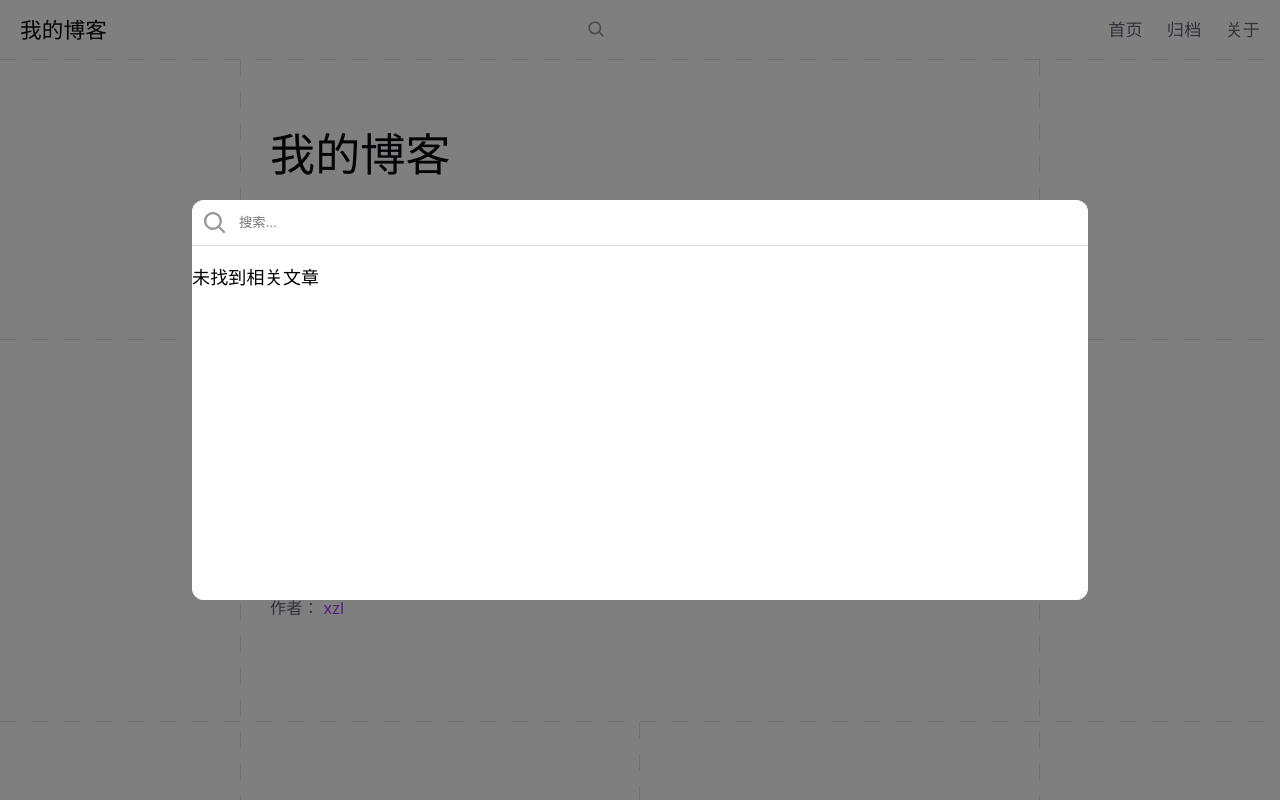
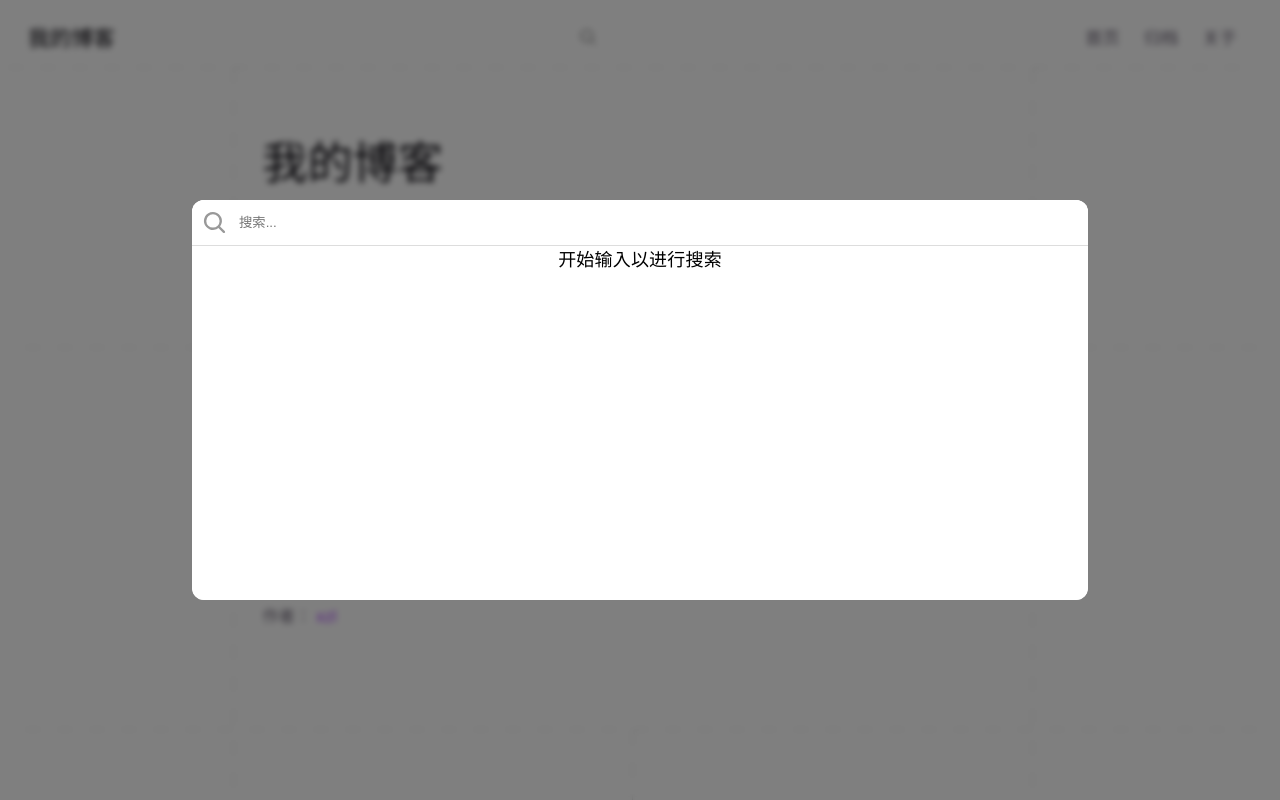
Before and after one commit to xzl683/xiaoping_blog, a Vue app: page / in a window 1280 px wide. Both pictures are taken after a click on the button 595 px from the left and 30 px from the top of the page. Shown: the top 800 px of the page. Built offline with nearby package versions, Linux system fonts and the light colour scheme.

Commit message:
搜索框样式

```diff
--- a/src/components/BaseModal.vue
+++ b/src/components/BaseModal.vue
@@ -108,6 +108,7 @@ function onDialogClick(e: MouseEvent) {
 
 .base-modal::backdrop {
 	background: rgb(0 0 0 / 0.5);
+	backdrop-filter: blur(3px);
 }
 
 .modal-inner {
--- a/src/components/Search.vue
+++ b/src/components/Search.vue
@@ -8,14 +8,13 @@ const open = defineModel<boolean>('open', { default: false });
 
 const { articles } = useArticlesStore();
 
+const keyword = ref('');
 const resultArt = ref<Article[]>([]);
 
-function handleInput(text: string) {
-	console.log(text);
-
-	const result = articles.value.filter(art => art.title.includes(text));
+function handleInput() {
+	const result = articles.value.filter(art => keyword.value && art.title.includes(keyword.value));
 	resultArt.value = result;
-	console.log(result);
+	console.log(keyword.value, result);
 }
 </script>
 
@@ -27,17 +26,20 @@ function handleInput(text: string) {
 				<input
 					type="text"
 					placeholder="搜索..."
-					@input="e => handleInput((e.target as InputHTMLAttributes).value)"
+					v-model="keyword"
+					@input="handleInput"
 				/>
 			</header>
 			<div class="result">
-				<p v-if="resultArt.length == 0">未找到相关文章</p>
-				<article v-else v-for="article in resultArt">
-					<span class="title">{{ article.title }}</span>
-					<span class="author">{{ article.author }}</span>
-					<time :datetime="article.createTime.toLocaleDateString()">
-						{{ article.createTime.toChineseDateString() }}
-					</time>
+				<div v-if="resultArt.length == 0">{{ keyword ? '未找到相关文章' : '开始输入以进行搜索' }}</div>
+				<article v-else v-for="article in resultArt" @click="console.log(article.id)">
+					<header>
+						<span class="title">{{ article.title }}</span>
+						<span class="author">{{ article.author }}</span>
+						<time :datetime="article.createTime.toLocaleDateString()">
+							{{ article.createTime.toChineseDateString() }}
+						</time>
+					</header>
 					<p>{{ article.summary }}</p>
 				</article>
 			</div>
@@ -67,8 +69,6 @@ function handleInput(text: string) {
 }
 
 .card {
-	position: static;
-
 	width: 70vw;
 	height: 400px;
 
@@ -76,10 +76,15 @@ function handleInput(text: string) {
 	border-radius: 12px;
 
 	> header {
+		position: sticky;
+		top: 0;
+
 		display: flex;
 		gap: 10px;
 		padding: 10px;
 		border-bottom: 1px #dddddd solid;
+
+		background-color: #fff;
 
 		> img {
 			width: 25px;
@@ -95,8 +100,56 @@ function handleInput(text: string) {
 }
 
 .result {
+	display: flex;
+	flex-direction: column;
+	align-items: center;
+	justify-content: center;
+
+	width: 100%;
+
+	&::-webkit-scrollbar {
+		width: 8px;
+	}
+	&::-webkit-scrollbar-thumb {
+		background: #d4d4d4;
+		border-radius: 10px;
+	}
+	&::-webkit-scrollbar-track {
+		background: #d4d4d4;
+	}
+
+	> div {
+		height: 100%;
+	}
+
 	> article {
+		margin-bottom: 4px;
+		padding: 9px;
+		width: 98%;
 
+		border: 1px transparent solid;
+		border-radius: 7px;
+		transition: background-color, border 100ms linear;
+		cursor: pointer;
+
+		&:first-child {
+			margin-top: 4px;
+		}
+		&:hover {
+			background-color: var(--accent-bg);
+			border: 1px var(--accent-border) solid;
+		}
+
+		> header {
+			display: flex;
+			gap: 5%;
+		}
+
+		> p {
+			margin: 3px 0;
+			font-size: small;
+			color: #707070;
+		}
 	}
 }
 </style>
--- a/src/style.css
+++ b/src/style.css
@@ -56,8 +56,13 @@
 	box-sizing: border-box;
 }
 
-body {
+html {
 	margin: 0;
+	scrollbar-gutter: stable;
+}
+
+html:has(dialog[open]) {
+	overflow: hidden;
 }
 
 h1, h2 {
--- a/src/views/Home.vue
+++ b/src/views/Home.vue
@@ -24,7 +24,7 @@ const openSearch = ref(false);
 </script>
 
 <template>
-	<div id="home">
+	<div id="home" :class="{ 'open-search': openSearch }">
 		<Nav class="full-horizon" @open-search="openSearch = true" />
 		<!-- <TestModal /> -->
 		<Search v-model:open="openSearch" />
@@ -93,6 +93,10 @@ const openSearch = ref(false);
 	align-items: center;
 	min-height: 100vh;
 	overflow-x: hidden;
+}
+
+#home.open-search {
+	overflow: hidden;
 }
 
 /* ===== 两侧竖向虚线（从 header 底部延伸到页面底部） ===== */
```
